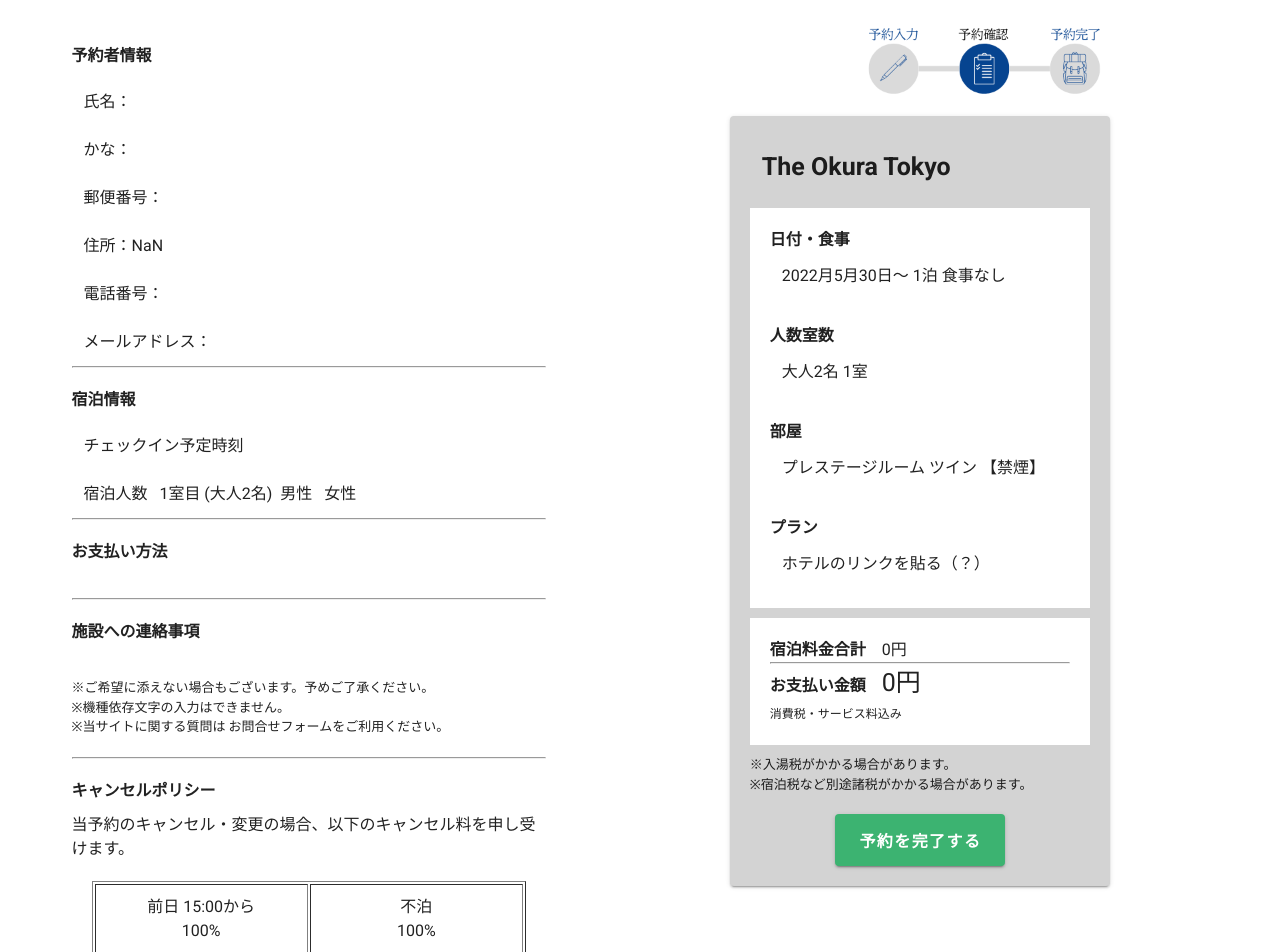
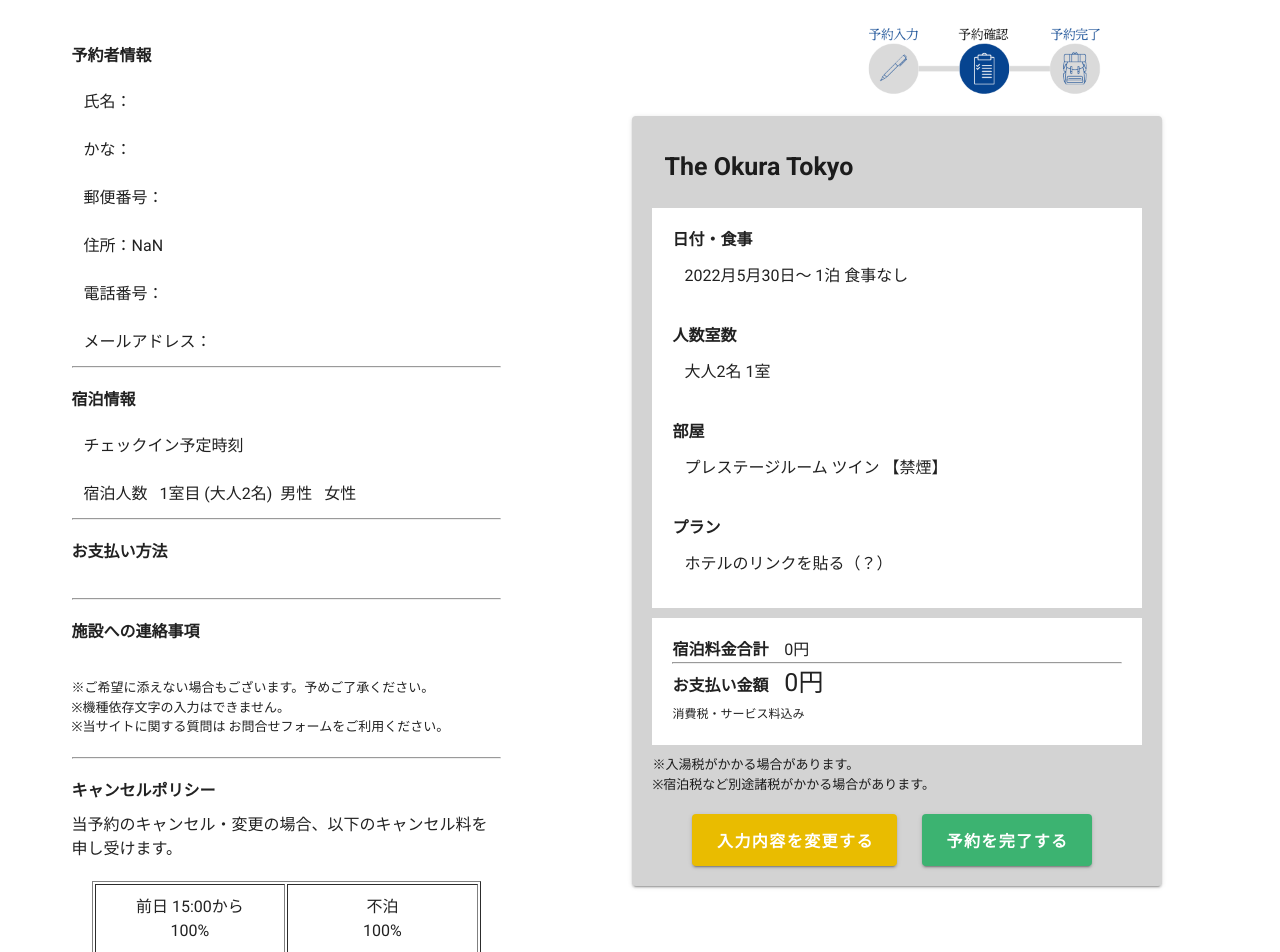
Before and after one commit to rikoysd/nuxt2-project, a Nuxt app: page /reserveConfirm in a window 1280 px wide. Shown: the top 952 px of the page. Built offline with nearby package versions, Linux system fonts and the light colour scheme.

Commit message:
内容変更ボタン設置

```diff
--- a/components/reservetionContents2.vue
+++ b/components/reservetionContents2.vue
@@ -38,6 +38,13 @@
 
       <v-btn
         x-large
+        class="change-reserve"
+        @click="changeReservation"
+        style="background-color: #e9bc00"
+        >入力内容を変更する</v-btn
+      >
+      <v-btn
+        x-large
         class="confirm-button"
         style="background-color: #3cb371"
         @click="reserveFinished"
@@ -65,6 +72,13 @@ export default {
   computed: {}, // end computed
 
   methods: {
+    /**
+     *予約内容を変更する.
+     */
+    changeReservation() {},
+    /**
+     * 予約を確定する.
+     */
     reserveFinished() {
       this.$router.push("/reserveFinished");
     },
@@ -98,8 +112,15 @@ export default {
 }
 .confirm-button {
   margin-top: 20px;
-  margin-left: 85px;
-  margin-right: 85px;
+  margin-left: 5px;
+  margin-right: 50px;
+  color: white;
+  font-weight: bold;
+}
+.change-reserve {
+  margin-top: 20px;
+  margin-left: 40px;
+  margin-right: 20px;
   color: white;
   font-weight: bold;
 }
```
